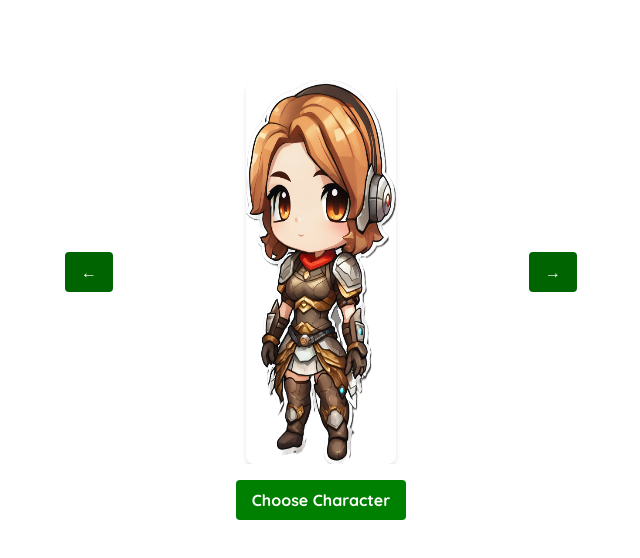
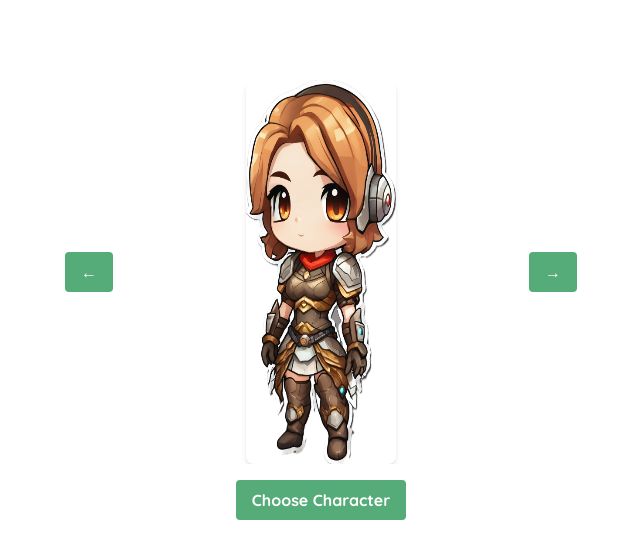
Before and after one commit to craigtkhill/final-year-team-project, a Next.js app: page /character in a window 1280 px wide. Shown: the top 558 px of the page, without its empty margins (319-959 px from the left). Built offline with nearby package versions, Linux system fonts and the light colour scheme.

Commit message:
change color

```diff
--- a/components/Carousel/Carousel.tsx
+++ b/components/Carousel/Carousel.tsx
@@ -32,7 +32,7 @@ const Carousel = ({ imagePaths }: { imagePaths: string[] }) => {
   return (
     <div className="relative flex flex-col items-center justify-center mt-20">
       <div className="flex items-center justify-between w-full max-w-3xl">
-        <Button onClick={handlePrev} bgColor="#006400">
+        <Button onClick={handlePrev} bgColor="#55ac78">
           &#x2190;
         </Button>
         <div className="overflow-hidden flex justify-center w-full">
@@ -53,12 +53,12 @@ const Carousel = ({ imagePaths }: { imagePaths: string[] }) => {
             ))}
           </div>
         </div>
-        <Button onClick={handleNext} bgColor="#006400">
+        <Button onClick={handleNext} bgColor="#55ac78">
           &#x2192;
         </Button>
       </div>
       <div className=" mt-4">
-        <Button onClick={handleChooseCharacter} bgColor="#008000">
+        <Button onClick={handleChooseCharacter} bgColor="#55ac78">
           Choose Character
         </Button>
       </div>
```
